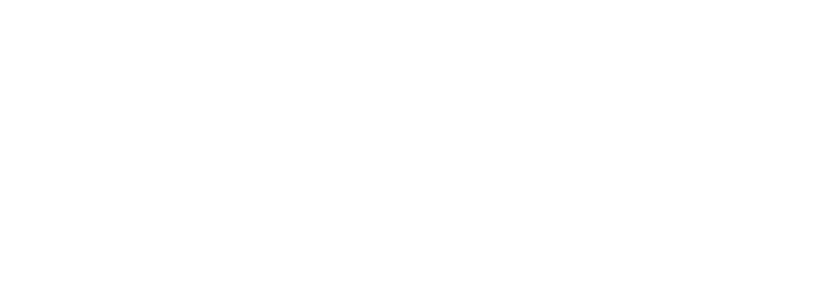
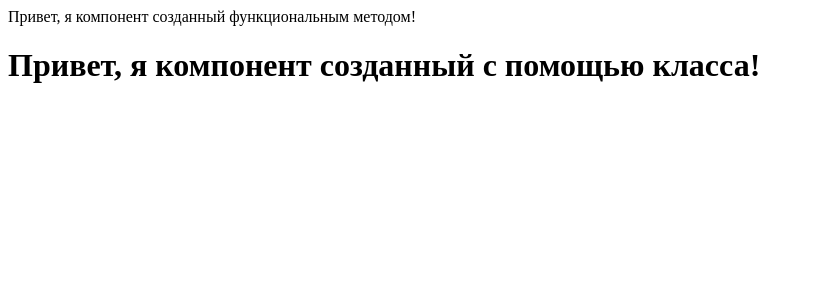
Before and after one commit to maximmorenko/React_conspect, a React (Create React App) app in the folder my-app/: page / in a window 1280 px wide. Shown: the top 300 px of the page, without its empty margins (0-813 px from the left). Built offline with nearby package versions, Linux system fonts and the light colour scheme.

Commit message:
виды создания компонентов

```diff
--- a/my-app/src/App.js
+++ b/my-app/src/App.js
@@ -1,11 +1,15 @@
-import React from 'react';
-// реакт импортируем в каждый файл где создаем проект
+import React from 'react'; // реакт импортируем в каждый файл где создаем проект
+
+import FuncComponent from './components/FuncComponent';
+import ClassComponent from './components/ClassComponent';
+
 
 
 function App() {
   return (
     <div className="App">
-
+      <FuncComponent />
+      <ClassComponent />
     </div>
   );
 }
--- /dev/null
+++ b/my-app/src/components/ClassComponent.jsx
@@ -0,0 +1,76 @@
+import React from 'react';
+
+// Второй способ использовать классы:
+
+// Інший спосіб, щоб визначити React компонент - за допомогою синтаксису ES6 class.
+// В наступному прикладі Kitten розширює React.Component:
+
+ class ClassComponent extends React.Component {
+  constructor(props) {
+    super(props);
+  }
+
+  render() {
+    return (
+      <h1>Привет, я компонент созданный с помощью класса!</h1>
+    );
+  }
+}
+export default ClassComponent;
+// Це створює клас ES6 Kitten, який розширює клас React.Component.
+// Отож, клас Kitten тепер має доступ до багатьох корисних функцій React, як наприклад, локальний стан та пастки життєвого циклу.
+// Не хвилюйтеся, якщо ви ще не знайомі з цими термінами, вони будуть детально розкриті у наступних завданнях.
+// Також, зверніть увагу на те, що клас Kitten має constructor визначений через super().
+// Він використовує super(), щоб викликати конструктора батьківського класу, в цьому випадку React.Component.
+// Конструктор - це спеціальний метод, який використовується під час ініціалізації об'єктів,
+// які було створено за допомогою ключового слова class.
+// Найкраща практика для виклику компоненту constructor - використати super, а потім провести props до обидвох.
+// Це дозволяє впевнитись, що компонент ініціалізовано належним чином.
+// Поки що відомо, що це - стандарт для цього коду. Скоро ви побачите інше використання конструктора, а також props.
+// ==================================================================================================================
+
+// Створення компоненту за допомогою композиції
+
+// Тепер ми поглянемо, як ми можемо скласти декілька React разом.
+// Уявіть, що ви створюєте додаток і вже створили три компоненти: Navbar, Dashboard, і Footer.
+
+// Щоб скласти їх разом, ви можете створити компонент App parent,
+// який відображає кожен з цих трьох компонентів як children.
+// Щоб відобразити компонент як дочірній у React компоненті,
+// ви включаєте в перелік ім'я компоненту, написане як власний HTML-тег у JSX.
+// Для прикладу, у методі render ви можете написати:
+
+// return (
+//  <App>
+//   <Navbar />
+//   <Dashboard />
+//   <Footer />
+//  </App>
+// )
+
+// пример добавления дочернего компанента в родительский (расширение класса):
+
+// const ChildComponent = () => {
+//   return (
+//     <div>
+//       <p>I am the child</p>
+//     </div>
+//   );
+// };
+
+// class ParentComponent extends React.Component {
+//   constructor(props) {
+//     super(props);
+//   }
+//   render() {
+//     return (
+//       <div>
+//         <h1>I am the parent</h1>
+//         { /* Змініть код під цим рядком */ }
+//         <ChildComponent />
+//         { /* Змініть код над цим рядком */ }
+//       </div>
+//     );
+//   }
+// };
+// ============================================================================
--- /dev/null
+++ b/my-app/src/components/FuncComponent.jsx
@@ -0,0 +1,27 @@
+import React from 'react';
+
+// Создание компонентов jsx
+// Компонент всеегда с большой буквы
+
+// Первый способ использование функции JavaScript:
+
+// Щоб створити компонент з функцією, варто лише написати функцію JavaScript, яка повертає або JSX, або null.
+// Важливо відзначити, що для React важливим є початок назви вашої функції з великої літери.
+// Ось приклад функціонального компонента, який призначає клас HTML у JSX:
+
+const FuncComponent = function() {
+  return (
+    <div className='customClass'>
+      Привет, я компонент созданный функциональным методом!
+    </div>
+  );
+};
+
+export default FuncComponent;
+
+// Після перенесення <div> матиме клас CSS customClass.
+
+// Оскільки компонент JSX представляє HTML, ви маєте можливість об'єднати кілька компонентів разом,
+// щоб створити більш складну сторінку HTML. Це одна з ключових переваг компонентної архітектури,
+// яку надає React. Це дозволяє складати інтерфейс користувача з багатьох окремих, ізольованих компонентів.
+// Це полегшує створення та обслуговування складних інтерфейсів користувача.
--- a/my-app/src/index.js
+++ b/my-app/src/index.js
@@ -4,7 +4,5 @@
 
 // вызвваем функцию рендер с двумя параметрами. Первый - компонент, который будем монтировать.
 // Второй - блок куда будем монтировать
-ReactDOM.render(
-  <App />,
-  document.getElementById('root')
-);
+const target = document.getElementById('root');
+ReactDOM.render(<App />, target);
```
Also changed, not shown: 1 other file (tests, documents, lock files or other folders).
